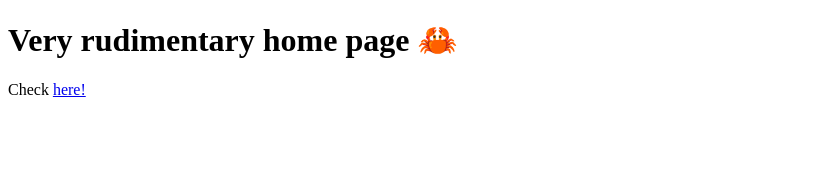
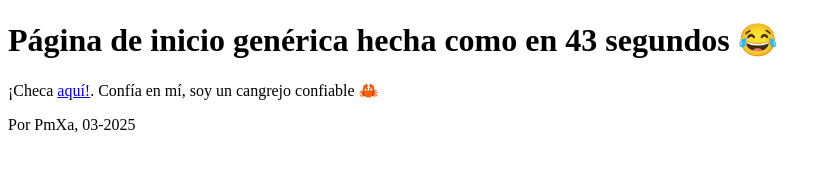
Before and after one commit to PmXa/marimo-nbs, a plain HTML site: page index.html in a window 1280 px wide. Shown: the whole page, without its empty margins (0-831 px from the left). Drawn offline with Linux system fonts and the light colour scheme.

Commit message:
Update index.html

```diff
--- a/index.html
+++ b/index.html
@@ -9,11 +9,15 @@
 
   <body>
     <h1>
-      Very rudimentary home page 🦀
+      Página de inicio genérica hecha como en 43 segundos 😂
     </h1>
 
     <p>
-      Check <a href="./taylor-convergence/index.html">here!</a>
+      ¡Checa <a href="./taylor-convergence/index.html">aquí!</a>. Confía en mí, soy un cangrejo confiable 🦀
+    </p>
+
+    <p>
+      Por PmXa, 03-2025
     </p>
   </body>
 
```
